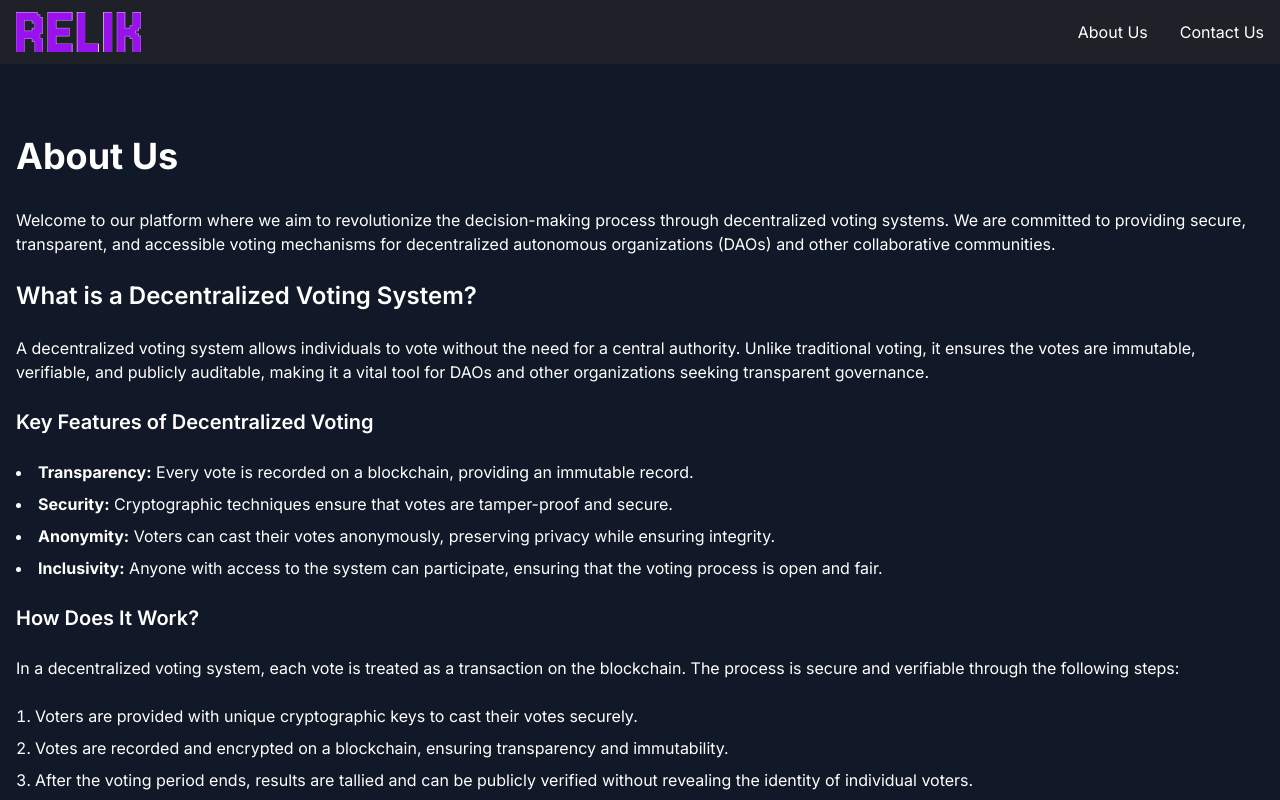
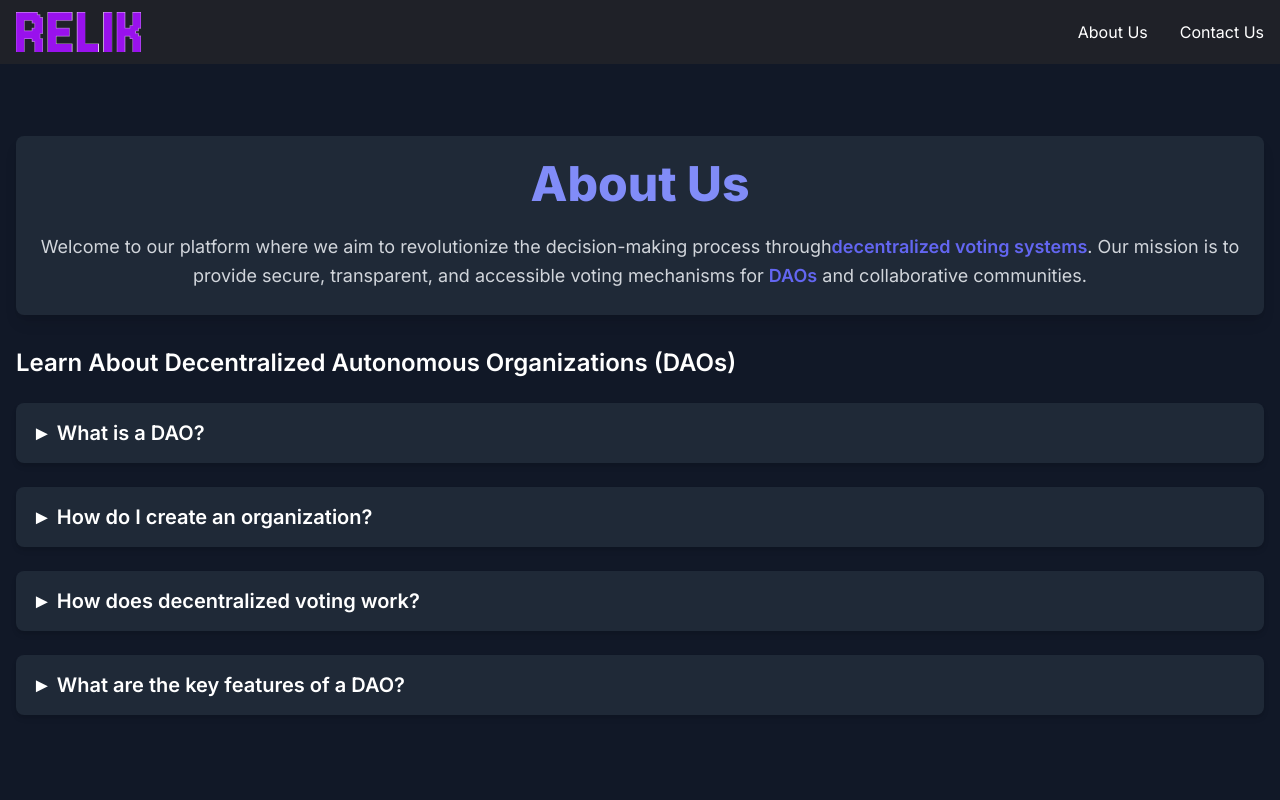
Before and after one commit to sidkumar28/relik_vercel, a Next.js app: page /AboutUs in a window 1280 px wide. Shown: the top 800 px of the page. Built offline with nearby package versions, Linux system fonts and the light colour scheme.

Commit message:
about and contact done

```diff
--- /dev/null
+++ b/db.json
@@ -0,0 +1,5 @@
+{
+    "Contact": [
+
+    ]
+}
--- a/src/components/shared/AboutUs.tsx
+++ b/src/components/shared/AboutUs.tsx
@@ -1,62 +1,110 @@
 // pages/about.tsx
 'use client';
-import React from 'react';
-// pages/about.tsx // Correct path to Header component
-
-
+import React, { useState } from 'react';
 
 const About: React.FC = () => {
+  // Accordion state management
+  const [activeIndex, setActiveIndex] = useState<number | null>(null);
+
+  const toggleAccordion = (index: number) => {
+    setActiveIndex(activeIndex === index ? null : index);
+  };
+
   return (
     <div className="min-h-screen bg-gray-900 text-white">
       <header className="flex justify-between items-center py-4"></header>
 
       <main className="container mx-auto px-4 py-10">
-        <h1 className="text-4xl font-bold mb-8">About Us</h1>
+        {/* Intro Section */}
+        <section className="mb-8 bg-gray-800 p-6 rounded-lg shadow-lg">
+      <h1 className="text-5xl font-extrabold mb-6 text-center text-indigo-400">
+        About Us
+      </h1>
+      <p className="text-lg leading-relaxed text-gray-300 text-center">
+        Welcome to our platform where we aim to revolutionize the decision-making process through
+      <span className="text-indigo-500 font-semibold">
+         decentralized voting systems
+      </span>. Our mission is to provide secure, transparent, and accessible voting mechanisms
+        for <span className="text-indigo-500 font-semibold">DAOs</span> and collaborative communities.
+      </p>
+    </section>
+        {/* FAQ Section */}
+        <section className="space-y-6">
+          <h2 className="text-2xl font-semibold mb-4">Learn About Decentralized Autonomous Organizations (DAOs)</h2>
 
-        <section className="space-y-6">
-          <p>
-            Welcome to our platform where we aim to revolutionize the decision-making process through decentralized voting systems. We are committed to providing secure, transparent, and accessible voting mechanisms for decentralized autonomous organizations (DAOs) and other collaborative communities.
-          </p>
+          {/* First Question */}
+          <div className="bg-gray-800 p-4 rounded-lg shadow-md transition-transform transform hover:scale-105">
+            <button
+              className="w-full text-left font-semibold text-xl"
+              onClick={() => toggleAccordion(0)}
+            >
+              {activeIndex === 0 ? '▼ ' : '► '} What is a DAO?
+            </button>
+            {activeIndex === 0 && (
+              <p className="mt-2 text-lg">
+                A DAO is a decentralized autonomous organization, run by its members. It enables a collaborative, transparent decision-making process without the need for a central authority.
+              </p>
+            )}
+          </div>
 
-          <h2 className="text-2xl font-semibold">What is a Decentralized Voting System?</h2>
-          <p>
-            A decentralized voting system allows individuals to vote without the need for a central authority. Unlike traditional voting, it ensures the votes are immutable, verifiable, and publicly auditable, making it a vital tool for DAOs and other organizations seeking transparent governance.
-          </p>
+          {/* Second Question */}
+          <div className="bg-gray-800 p-4 rounded-lg shadow-md transition-transform transform hover:scale-105">
+            <button
+              className="w-full text-left font-semibold text-xl"
+              onClick={() => toggleAccordion(1)}
+            >
+              {activeIndex === 1 ? '▼ ' : '► '} How do I create an organization?
+            </button>
+            {activeIndex === 1 && (
+              <p className="mt-2 text-lg">
+                Simply sign up, and start building your dream team! You can customize your organization based on your community's needs and preferences.
+              </p>
+            )}
+          </div>
 
-          <h3 className="text-xl font-semibold">Key Features of Decentralized Voting</h3>
-          <ul className="list-disc list-inside space-y-2">
-            <li>
-              <strong>Transparency:</strong> Every vote is recorded on a blockchain, providing an immutable record.
-            </li>
-            <li>
-              <strong>Security:</strong> Cryptographic techniques ensure that votes are tamper-proof and secure.
-            </li>
-            <li>
-              <strong>Anonymity:</strong> Voters can cast their votes anonymously, preserving privacy while ensuring integrity.
-            </li>
-            <li>
-              <strong>Inclusivity:</strong> Anyone with access to the system can participate, ensuring that the voting process is open and fair.
-            </li>
-          </ul>
+          {/* Third Question */}
+          <div className="bg-gray-800 p-4 rounded-lg shadow-md transition-transform transform hover:scale-105">
+            <button
+              className="w-full text-left font-semibold text-xl"
+              onClick={() => toggleAccordion(2)}
+            >
+              {activeIndex === 2 ? '▼ ' : '► '} How does decentralized voting work?
+            </button>
+            {activeIndex === 2 && (
+              <div className="mt-2 text-lg">
+                <p>
+                  In decentralized voting, each vote is securely cast and recorded on a blockchain. The process ensures transparency, immutability, and public verifiability without compromising the anonymity of voters.
+                </p>
+                <ul className="list-disc list-inside mt-2">
+                  <li>Voters use cryptographic keys to cast their vote securely.</li>
+                  <li>Votes are recorded and encrypted on a blockchain.</li>
+                  <li>Results can be verified by the public, ensuring transparency.</li>
+                </ul>
+              </div>
+            )}
+          </div>
 
-          <h3 className="text-xl font-semibold">How Does It Work?</h3>
-          <p>
-            In a decentralized voting system, each vote is treated as a transaction on the blockchain. The process is secure and verifiable through the following steps:
-          </p>
-          <ol className="list-decimal list-inside space-y-2">
-            <li>Voters are provided with unique cryptographic keys to cast their votes securely.</li>
-            <li>Votes are recorded and encrypted on a blockchain, ensuring transparency and immutability.</li>
-            <li>After the voting period ends, results are tallied and can be publicly verified without revealing the identity of individual voters.</li>
-          </ol>
+          {/* Fourth Question */}
+          <div className="bg-gray-800 p-4 rounded-lg shadow-md transition-transform transform hover:scale-105">
+            <button
+              className="w-full text-left font-semibold text-xl"
+              onClick={() => toggleAccordion(3)}
+            >
+              {activeIndex === 3 ? '▼ ' : '► '} What are the key features of a DAO?
+            </button>
+            {activeIndex === 3 && (
+              <div className="mt-2 text-lg">
+                <p>DAOs enable a transparent and secure decision-making process. Key features include:</p>
+                <ul className="list-disc list-inside mt-2">
+                  <li><strong>Transparency:</strong> Every vote is recorded on a blockchain.</li>
+                  <li><strong>Security:</strong> Cryptographic techniques ensure votes are tamper-proof.</li>
+                  <li><strong>Anonymity:</strong> Voters' identities are protected.</li>
+                  <li><strong>Inclusivity:</strong> Anyone can participate in the process.</li>
+                </ul>
+              </div>
+            )}
+          </div>
 
-          <h2 className="text-2xl font-semibold">Benefits of Decentralized Voting</h2>
-          <p>
-            Decentralized voting provides a modern solution for transparent, fair, and secure elections, especially in environments like DAOs where trust and openness are essential.
-          </p>
-
-          <p>
-            By integrating blockchain technology, we ensure that every vote is secure and publicly verifiable. Our system promotes inclusivity and aims to provide a fair platform for decision-making, free from external interference or central authority control.
-          </p>
         </section>
       </main>
     </div>
```
Also changed, not shown: src/components/shared/Contact.tsx (+58 -16 lines), public/images/Logo White.png (added).
